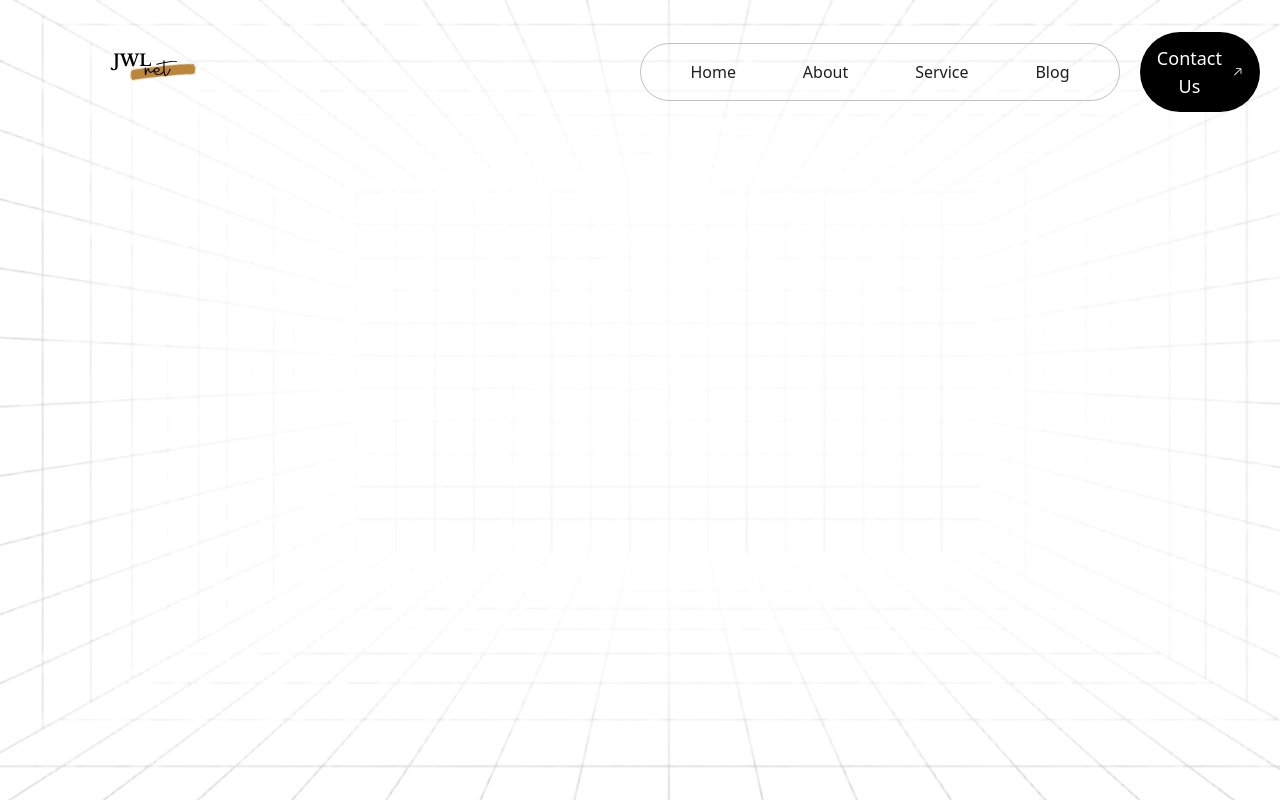
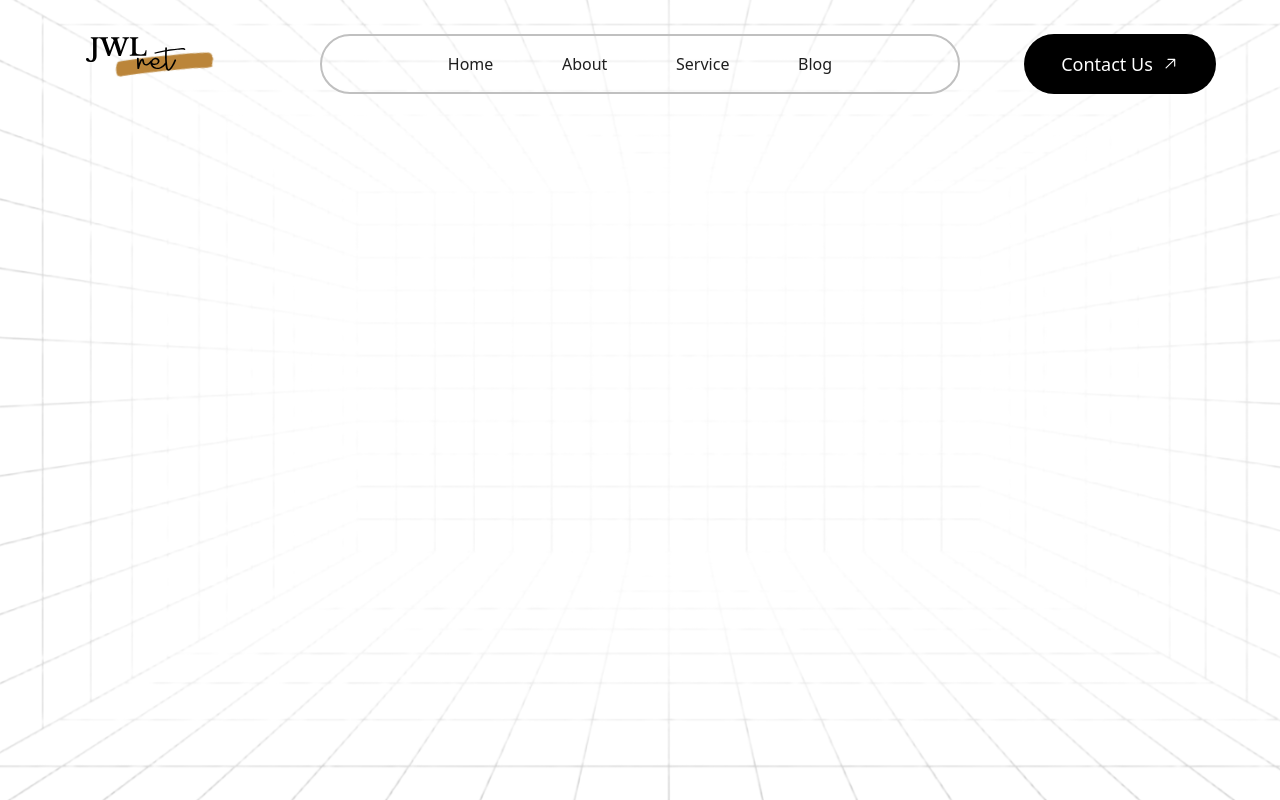
Before and after one commit to pritibishnoii/jwl, a Next.js app: page / in a window 1280 px wide. Built offline with nearby package versions, Linux system fonts and the light colour scheme.

Commit message:
fixe nav

```diff
--- a/package.json
+++ b/package.json
@@ -3,7 +3,7 @@
   "version": "0.1.0",
   "private": true,
   "scripts": {
-    "dev": "next dev --turbopack",
+    "dev": "next dev",
     "build": "next build",
     "start": "next start",
     "lint": "next lint"
--- a/src/Components/Navbar.jsx
+++ b/src/Components/Navbar.jsx
@@ -24,11 +24,11 @@ const Navbar = () => {
     return (
         <div className='w-full flex items-center justify-between py-8 relative'>
             {/* Logo */ }
-            <div className='w-1/4 flex justify-center'>
+            <div className='w-1/4 flex justify-center cursor-pointer '>
                 <Image
                     src="/assets/images/jwl_logo.svg"
-                    width={ 100 }
-                    height={ 100 }
+                    width={ 150 }
+                    height={ 150 }
                     alt='logo'
                     className=''
                 />
@@ -46,8 +46,8 @@ const Navbar = () => {
 
             {/* Desktop Navigation and Contact Button (hidden on small screens, visible on medium and larger screens) */ }
             <div className='hidden md:flex md:w-1/2 items-center justify-between'>
-                <nav className='w-3/4 border border-[#C0C0C0] py-4 px-4 rounded-full'>
-                    <ul className='flex justify-around w-full text-[#1E1E1E]'>
+                <nav className='w-full border-2 border-[#C0C0C0] py-4 px-4 rounded-full flex justify-center'>
+                    <ul className='flex justify-around w-3/4  text-[#1E1E1E]'>
                         { navLinks.slice( 0, -1 ).map( ( link, index ) => (
                             <li key={ index }>
                                 <Link href={ link.href } className='hover:text-[#8b6125]'>
@@ -57,23 +57,22 @@ const Navbar = () => {
                         ) ) }
                     </ul>
                 </nav>
+            </div>
 
-                <div className='w-1/4 flex justify-center'>
-                    <div className='w-3/4 flex py-3 justify-center px-4 bg-black rounded-full text-white gap-2 items-center hover:bg-gray-800 transition-all duration-300 cursor-pointer'>
-                        <button className='text-sm md:text-base lg:text-lg cursor-pointer'>
-                            Contact Us
-                        </button>
-                        <GoArrowUpRight className='text-sm md:text-base lg:text-lg' />
-                    </div>
+            <div className='hidden w-1/4 md:flex justify-center'>
+                <div className='w-48 flex py-4 justify-center px-4 bg-black rounded-full text-white gap-2 items-center hover:bg-gray-800 transition-all duration-300 cursor-pointer'>
+                    <button className='text-sm md:text-base lg:text-lg cursor-pointer'>
+                        Contact Us
+                    </button>
+                    <GoArrowUpRight className='text-sm md:text-base lg:text-lg' />
                 </div>
             </div>
 
             {/* Mobile Menu (visible on small screens when activeMenu is true) */ }
             { activeMenu && (
-                <div className='fixed inset-0 bg-black bg-opacity-50 z-40' onClick={ toggleMenu }>
+                <div className='' onClick={ toggleMenu }>
                     <div
-                        className='fixed top-0 right-0 w-48 bg-[#8b6125] h-full p-6 z-50 shadow-lg'
-                        onClick={ ( e ) => e.stopPropagation() }
+                        className='fixed top-0 right-0 w-48 bg-[#8b6125] h-98 p-6 z-50 shadow-lg'
                     >
                         {/* Close Button */ }
                         <button
```
